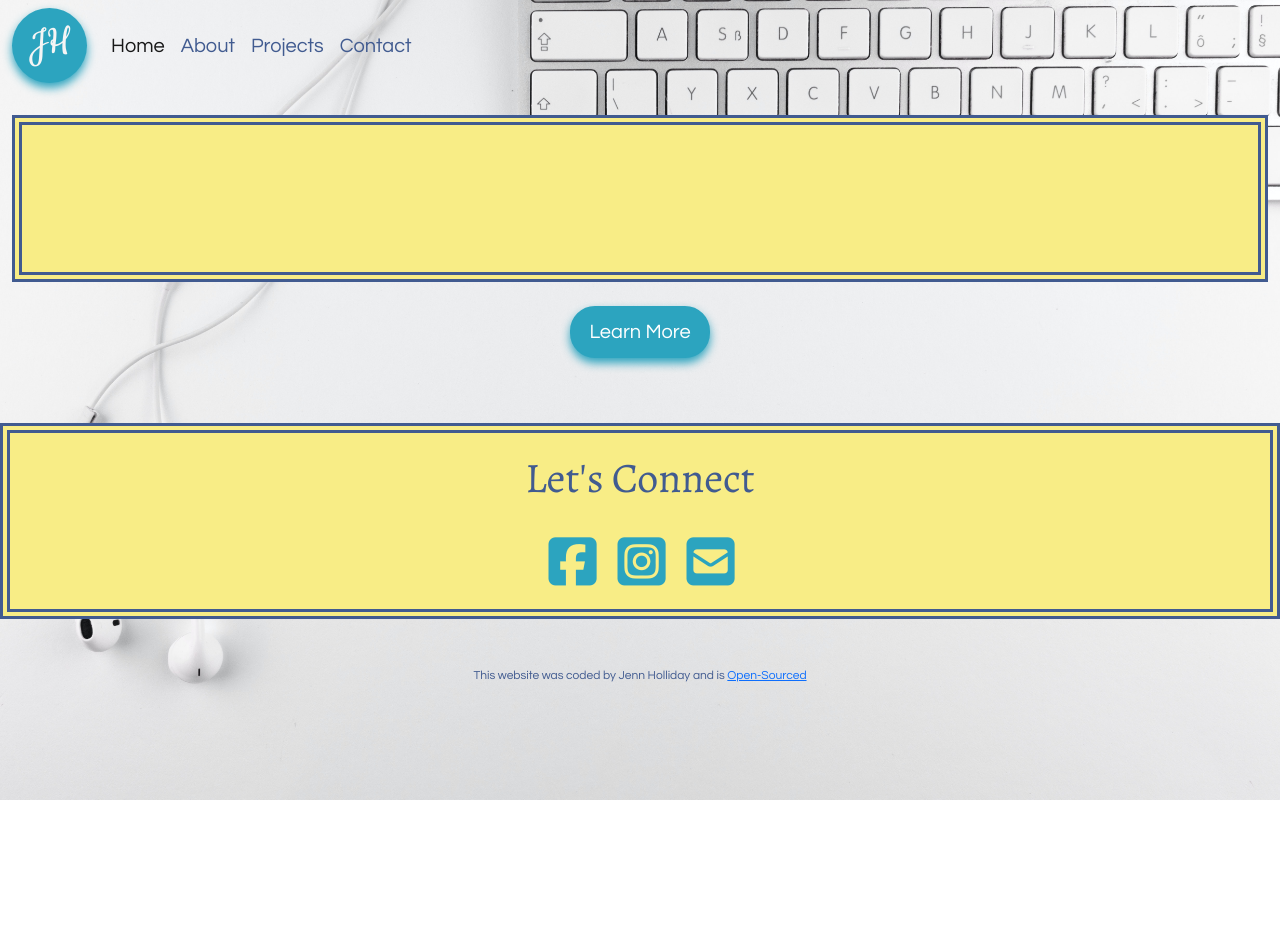
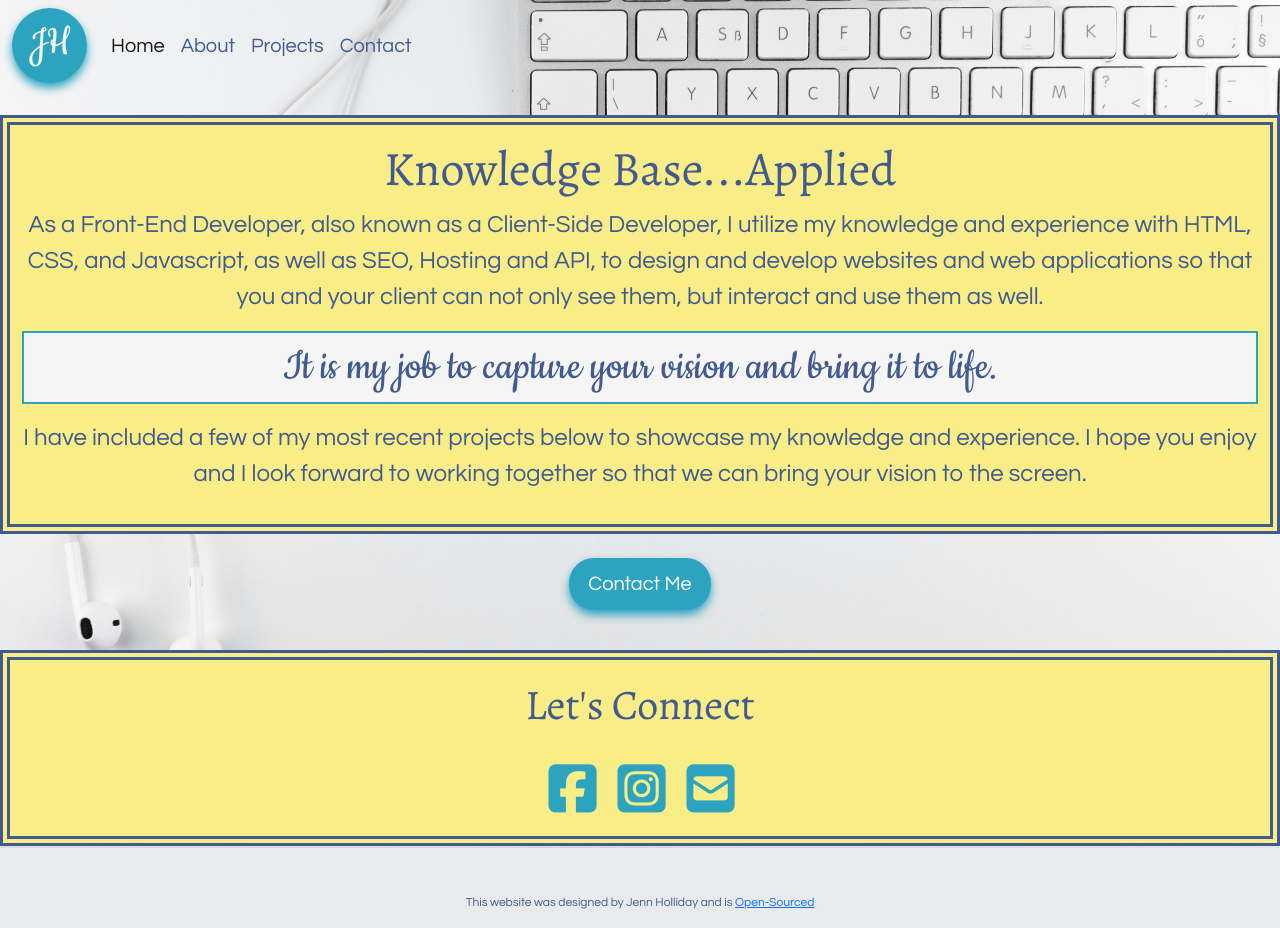
Before and after one commit to jennholl02/portfolio-project, a plain HTML site: page projects.html in a window 1280 px wide. Before the commit the page ends 800 px from the top, so only its background shows below. Drawn offline with nearby package versions, Linux system fonts and the light colour scheme.

Commit message:
Changed knowledge wording and started summary/description for project page

```diff
--- a/projects.html
+++ b/projects.html
@@ -68,16 +68,15 @@
         </div>
       </div>
     </nav>
-    <div class="container-fluid mt-4 mb-4 text-center">
-      <div class="hero p-5">
-        <h2 class="hello"></h2>
-        <h1 class="header-name"></h1>
-        <h2 class="title"></h2>
-        <h4 class="inspired"></h4>
+    <div class="container-fluid mt-4 mb-4 pt-3 pb-3 text-center project-summary">
+      <h3 class="project-summary-header">Knowledge Base...Applied</h3>
+      <p class="project-summary-description">As a Front-End Developer, also known as a Client-Side Developer, I utilize my knowledge and experience with HTML, CSS, and Javascript, as well as SEO, Hosting and API,  to design and develop websites and web applications so that you and your client can not only see them, but interact and use them as well. </p>
+<p class="project-summary-highlighted">It is my job to capture your vision and bring it to life. </p>
+<p class="project-summary-description">I have included a few of my most recent projects below to showcase my knowledge and experience. I hope you enjoy and I look forward to working together so that we can bring your vision to the screen.</p>
       </div>
     </div>
     <div class="text-center">
-      <a class="btn btn-primary btn-lg" href="#" role="button">Learn More</a>
+      <a class="btn btn-primary btn-lg" href="/contact.html" role="button">Contact Me</a>
     </div>
     <div class="container-fluid text-center social-connect">
       <div>
@@ -105,7 +104,7 @@
     </div>
     <div class="mt-5 text-center footer">
       <p>
-        This website was coded by Jenn Holliday and is
+        This website was designed by Jenn Holliday and is
         <a
           href="https://github.com/jennholl02/portfolio-project"
           target="_blank"
--- a/src/style.css
+++ b/src/style.css
@@ -11,8 +11,9 @@
 
 body {
   background-image: url(/images/main-background.jpg);
-  background-size: cover;
+  background-size: contain;
   background-repeat: no-repeat;
+  background-color: #e9eaeb;
 }
 
 .navbar-brand {
@@ -83,7 +84,8 @@ body {
   text-align: center;
 }
 
-.hero {
+.hero,
+.project-summary {
   background-color: var(--secondary-yellow);
   border: double var(--tertiary-blue);
   border-width: 10px;
@@ -160,9 +162,9 @@ body {
   border: double var(--tertiary-blue);
   border-width: 10px;
   color: var(--tertiary-blue);
-  margin-top: 50px;
   padding-top: 20px;
   padding-bottom: 20px;
+  margin-top: 25px;
 }
 
 .connect {
@@ -237,7 +239,6 @@ body {
   border-width: 10px;
   margin-top: 50px;
   padding-top: 20px;
-  padding-bottom: 20px;
 }
 
 .icon-box {
@@ -248,6 +249,7 @@ body {
 
 .skills {
   margin-top: 45px;
+  margin-bottom: 45px;
   padding: 25px 10px 25px 10px;
   border: double var(--tertiary-blue);
   border-width: 10px;
@@ -284,3 +286,20 @@ body {
   font-size: 16px;
   color: var(--tertiary-blue);
 }
+
+.project-summary-header {
+  font-family: var(--main-font);
+  font-size: 48px;
+}
+
+.project-summary-description {
+  font-family: var(--secondary-font);
+  font-size: 24px;
+}
+
+.project-summary-highlighted {
+  font-family: var(--header-font);
+  font-size: 46px;
+  background: whitesmoke;
+  border: 2px solid var(--primary-teal);
+}
```
Also changed, not shown: about.html (+2 -2 lines), contact.html (+1 -1 lines), index.html (+7 -4 lines), 1 other file.
